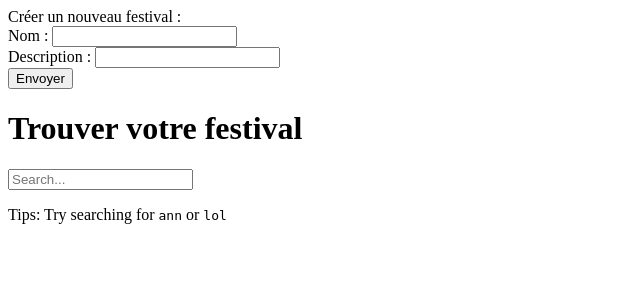
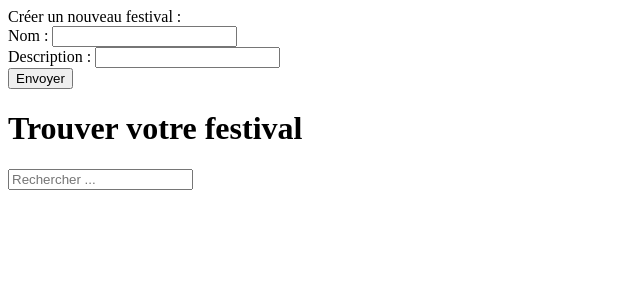
Before and after one commit to babaorum/festitime, a Symfony app: template src/Festitime/bundles/FestivalBundle/Resources/views/Festival/index.html.twig in a window 1280 px wide. Shown: the top 300 px of the page, without its empty margins (0-640 px from the left). Run offline with Twig, Linux system fonts and the light colour scheme; the template is opened without the code that fills it, so the values that code supplies are empty; some libraries are stand-ins or nearby versions.

Commit message:
remove useless line

```diff
--- a/src/Festitime/bundles/FestivalBundle/Resources/views/Festival/index.html.twig
+++ b/src/Festitime/bundles/FestivalBundle/Resources/views/Festival/index.html.twig
@@ -23,13 +23,12 @@
             </h1>
             <div ng-app="festival">
                 <div ng-controller="searchBarController">
-                    <input type="search" ng-model="search" placeholder="Search...">
+                    <input type="search" ng-model="search" placeholder="Rechercher ...">
                     <ul>
                         <li ng-repeat="festival in festivals | filter:search">
                             {[{ festival.name }]}
                         </li>
                     </ul>
-                        <p>Tips: Try searching for <code>ann</code> or <code>lol</code></p>
                 </div>
         </div>
 
```
